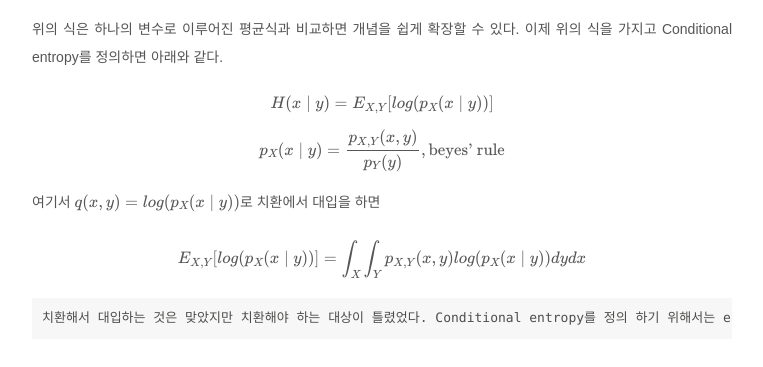
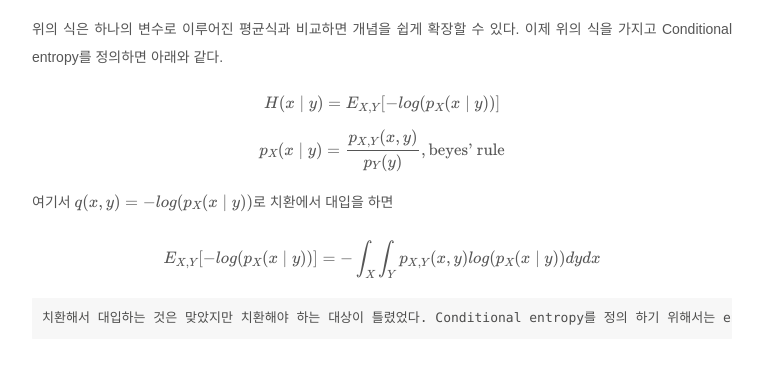
Before and after one commit to kangheeyong/kangheeyong.github.io, a Jekyll site: the page built from _posts/2018-02-16-corss_entropy.md, in a window 1280 px wide. Shown: the part 5278-5645 px from the top of the page, without its empty margins (258-1021 px from the left). Built offline with Jekyll 4.4.1, drawn with Linux system fonts in a browser that asks for light colours; formulas are drawn with MathJax 3; comment, search, counter and statistics services are not loaded.

```diff
--- a/_posts/2018-02-16-corss_entropy.md
+++ b/_posts/2018-02-16-corss_entropy.md
@@ -157,13 +157,13 @@ $$E_{X, Y}[q(x,y)] = \int_{X} \int_{Y} p_{X, Y}(x,y)q(x,y)dydx$$
 위의 식은 하나의 변수로 이루어진 평균식과 비교하면 개념을 쉽게 확장할 수 있다. 이제 위의 식을 가지고 Conditional entropy를 정의하면 아래와 같다.
 
 
-$$H(x\mid y) = E_{X, Y}[log(p_X(x \mid y))]$$
+$$H(x\mid y) = E_{X, Y}[-log(p_X(x \mid y))]$$
 
 $$p_X(x \mid y) = {p_{X,Y}(x,y)\over p_Y(y)},  \text{beyes' rule}$$
 
-여기서 $$q(x,y) = log(p_X(x \mid y))$$로 치환에서 대입을 하면
+여기서 $$q(x,y) = -log(p_X(x \mid y))$$로 치환에서 대입을 하면
 
-$$E_{X, Y}[log(p_X(x \mid y))] = \int_{X} \int_{Y} p_{X, Y}(x,y)log(p_X(x\mid y))dydx$$
+$$E_{X, Y}[-log(p_X(x \mid y))] = -\int_{X} \int_{Y} p_{X, Y}(x,y)log(p_X(x\mid y))dydx$$
 
     치환해서 대입하는 것은 맞았지만 치환해야 하는 대상이 틀렸었다. Conditional entropy를 정의 하기 위해서는 entropy식에서 바로 확장하는게 아니라 entropy의 근본적인 개념 즉, 평균을 구하는 식을 가지고 Conditional entropy를 정의 했었어야 했다. 좀 더 확장해서 생각해보면 기초가 튼튼하지 않으면 새로운 알고리즘을 만드는 건 어려운게 아닐까 생각한다.
 
```
